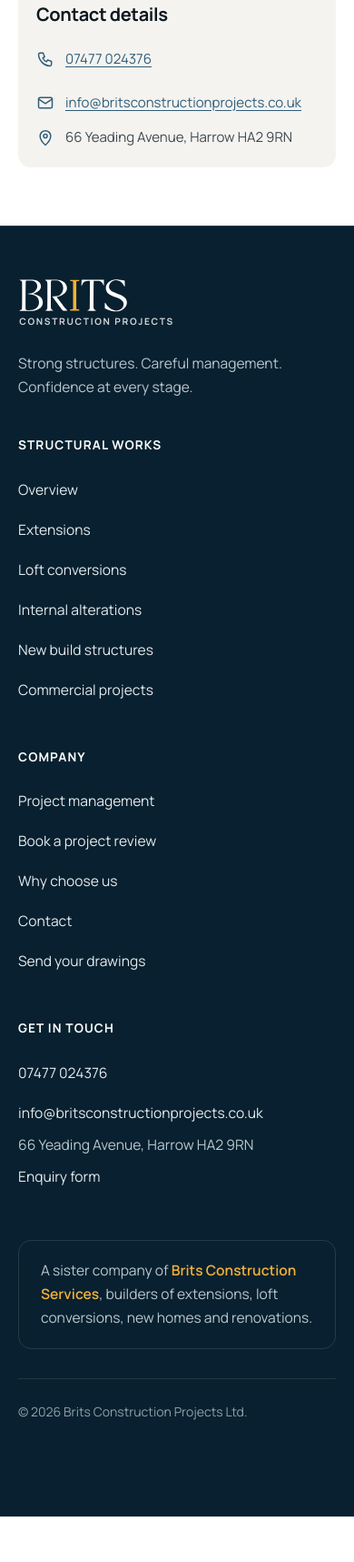
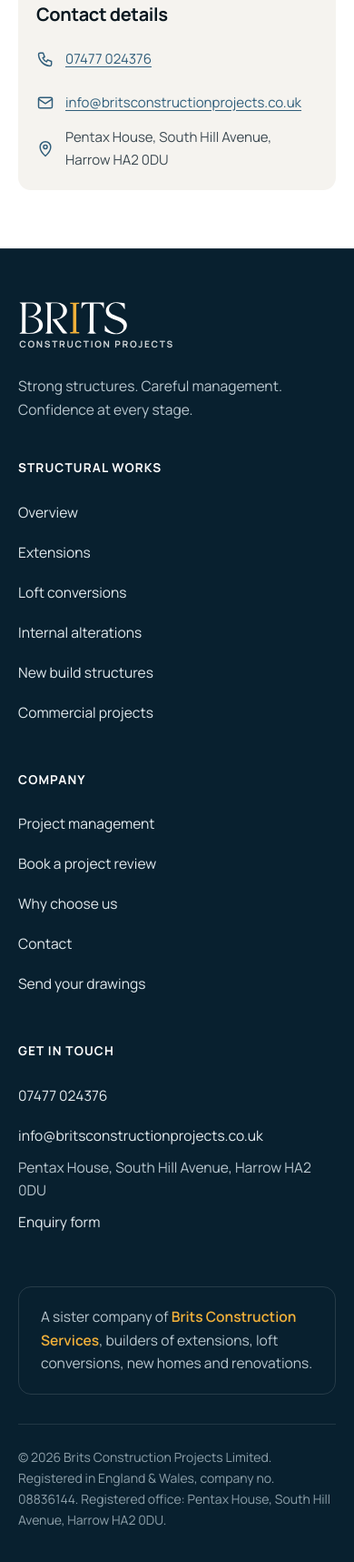
Before and after one commit to Bazil846/britsprojects, an Astro site: page /contact in a window 390 px wide. Shown: the part 2668-4385 px from the top of the page at 91% size. Before the commit the page ends 4335 px from the top, so only its background shows below. Built offline with nearby package versions, Linux system fonts and the light colour scheme; Astro itself is replaced by a stand-in of ours.

Commit message:
Companies House details: registered name, company number 08836144, registered office (Pentax House, South Hill Avenue, Harrow HA2 0DU) and incorporation date; address wraps on narrow phones
Co-Authored-By: Claude Opus 5.5 <noreply@anthropic.com>
Claude-Session: https://claude.ai/code/session_01Bqxj84nCppAJLNHT4URF25

```diff
--- a/public/llms.txt
+++ b/public/llms.txt
@@ -21,4 +21,5 @@ Two core services:
 ## Contact
 - Phone: 07477 024376 (+44 7477 024376)
 - Email: info@britsconstructionprojects.co.uk
-- Office: 66 Yeading Avenue, Harrow HA2 9RN
+- Registered office: Pentax House, South Hill Avenue, Harrow HA2 0DU
+- Company number: 08836144 (registered in England & Wales, incorporated 8 January 2014)
--- a/src/components/Footer.astro
+++ b/src/components/Footer.astro
@@ -52,7 +52,7 @@ const tel = company.phoneHref;
     <div class="ftr__legal">
       <p>
         © {year}
-        {company.name}{company.companyNumber && <span>. Registered in England & Wales, company no. {company.companyNumber}</span>}.
+        {company.legalName}{company.companyNumber && <span>. Registered in England & Wales, company no. {company.companyNumber}</span>}. Registered office: {company.address}.
       </p>
     </div>
   </div>
--- a/src/layouts/Base.astro
+++ b/src/layouts/Base.astro
@@ -28,7 +28,9 @@ const business = {
   logo: `${SITE_URL}/logo.svg`,
   ...(company.phoneHref && { telephone: company.phoneHref }),
   ...(company.email && { email: company.email }),
-  address: { '@type': 'PostalAddress', streetAddress: '66 Yeading Avenue', addressLocality: 'Harrow', postalCode: 'HA2 9RN', addressCountry: 'GB' },
+  legalName: company.legalName,
+  foundingDate: company.founded,
+  address: { '@type': 'PostalAddress', streetAddress: company.addressParts.street, addressLocality: company.addressParts.locality, postalCode: company.addressParts.postcode, addressCountry: 'GB' },
   areaServed: [{ '@type': 'City', name: 'London' }, { '@type': 'AdministrativeArea', name: 'Home Counties' }],
   knowsAbout: [
     'Structural building work',
--- a/src/pages/contact.astro
+++ b/src/pages/contact.astro
@@ -149,8 +149,12 @@ const schema = [
   }
   .details a,
   .details span {
+    min-width: 0;
+    font-size: clamp(0.85rem, 0.55rem + 1.6vw, 1rem);
+  }
+  /* Phone and email stay on one line; the address wraps. */
+  .details a {
     white-space: nowrap;
-    font-size: clamp(0.85rem, 0.55rem + 1.6vw, 1rem);
   }
   @media (max-width: 480px) {
     .side-card {
@@ -166,6 +170,7 @@ const schema = [
     display: flex;
     gap: 0.75rem;
     align-items: center;
+    min-width: 0;
   }
   .details :global(svg) {
     color: var(--steel);
--- a/src/site.ts
+++ b/src/site.ts
@@ -1,11 +1,13 @@
 // Company details in one place. Anything left empty is simply not shown on the site.
-// TO CONFIRM: company number.
+// Registered details from Companies House (company 08836144).
 
 /** The live domain (used for canonical links, the sitemap and structured data). */
 export const SITE_URL = 'https://www.britsconstructionprojects.co.uk';
 
 export const company = {
   name: 'Brits Construction Projects Ltd',
+  /** Registered name exactly as at Companies House. */
+  legalName: 'Brits Construction Projects Limited',
   shortName: 'Brits Construction Projects',
   tagline: 'Strong structures. Careful management. Confidence at every stage.',
   /** Shown in the header and footer when set, e.g. '020 0000 0000'. */
@@ -14,10 +16,14 @@ export const company = {
   phoneHref: '+447477024376',
   /** Enquiries and drawings go here, e.g. 'projects@britsconstructionprojects.co.uk'. */
   email: 'info@britsconstructionprojects.co.uk',
-  /** One line, e.g. '66 Yeading Avenue, Harrow HA2 9RN'. */
-  address: '66 Yeading Avenue, Harrow HA2 9RN',
+  /** Registered office, one line. */
+  address: 'Pentax House, South Hill Avenue, Harrow HA2 0DU',
+  /** The same address in parts, for structured data. */
+  addressParts: { street: 'Pentax House, South Hill Avenue', locality: 'Harrow', postcode: 'HA2 0DU' },
   /** Companies House number, shown in the footer when set. */
-  companyNumber: '',
+  companyNumber: '08836144',
+  /** Date of incorporation (Companies House). */
+  founded: '2014-01-08',
   /** Sister company: linked in the footer and on the About page. */
   sister: { name: 'Brits Construction Services', url: 'https://www.britsconstructionservices.co.uk' },
 };
```
Also changed, not shown: src/components/EnquiryBand.astro (+7 -2 lines).
